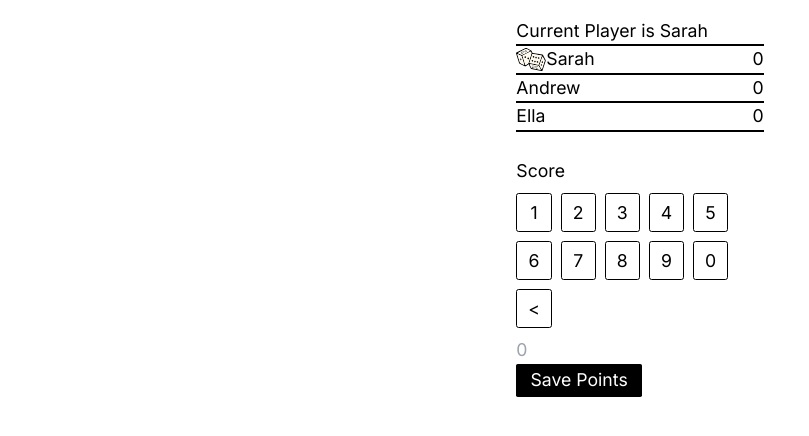
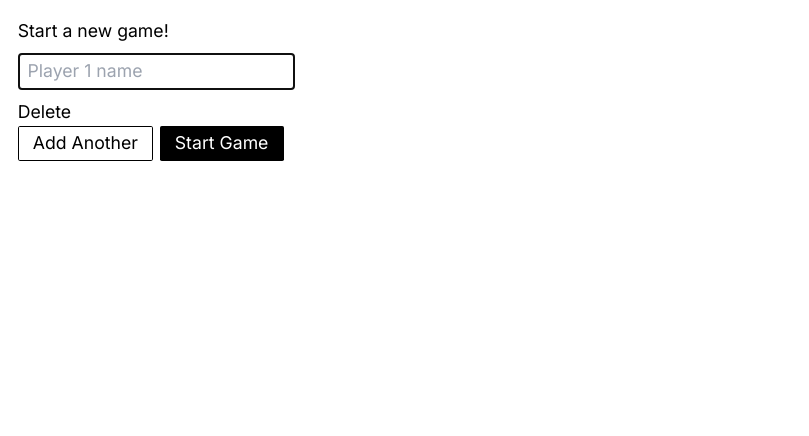
Before and after one commit to sarahholden/gintiki, a Next.js app: page / in a window 1280 px wide. Shown: the top 436 px of the page, without its empty margins (0-809 px from the left). Built offline with nearby package versions, Linux system fonts and the light colour scheme.

Commit message:
Updates for gintiki

```diff
--- a/app/globals.css
+++ b/app/globals.css
@@ -28,11 +28,17 @@ body {
 .btn {
   border-radius: 0.2rem;
   padding: 0.4rem 1.6rem;
+  border: 1px solid currentColor;
 }
 
 .btn--primary {
   background-color: black;
   color: white;
+  border-color: transparent;
+}
+.btn--secondary {
+  background-color: white;
+  color: black;
 }
 
 .add-board {
--- a/app/page.tsx
+++ b/app/page.tsx
@@ -1,198 +1,124 @@
 "use client";
 
+import { Game } from "@/components/Game";
 import Header from "@/components/Header";
-import Image from "next/image";
-import React, {
-  EventHandler,
-  FormEvent,
-  FormEventHandler,
-  useState,
-} from "react";
+import React, { useState } from "react";
+import { Player } from "@/types/types";
 
-export type Player = {
-  name: string;
-  score: number;
-  id: number;
+const newPlayerInitial = {
+  name: "",
+  id: Math.floor(Math.random() * 100),
+  score: 0,
 };
 
-// Track turn number 0 - 3
-// Track players, including their score
-const initialPlayers = [
-  {
-    name: "Sarah",
-    score: 0,
-    id: 132123123,
-  },
-  {
-    name: "Andrew",
-    score: 0,
-    id: 132163123,
-  },
-  {
-    name: "Ella",
-    score: 0,
-    id: 1321123,
-  },
-];
-
-export function Game() {
-  const [players, setPlayers] = useState(initialPlayers);
-  const [turnNumber, setTurnNumber] = useState(0);
-  const currentPlayer = players[turnNumber];
-
-  const onSaveScore = (score: number) => {
-    let playersDupe = [...players];
-    playersDupe[turnNumber].score += score;
-    setPlayers(playersDupe);
-    switchTurn();
+export function StartScreen({
+  players,
+  setPlayers,
+  setGameStarted,
+}: {
+  players: Player[];
+  setPlayers: React.Dispatch<React.SetStateAction<Player[]>>;
+  setGameStarted: React.Dispatch<React.SetStateAction<boolean>>;
+}) {
+  const [index, setIndex] = useState(0);
+  const handleStartClick = () => {
+    setGameStarted(true);
   };
 
-  function switchTurn() {
-    if (turnNumber < players.length - 1) {
-      setTurnNumber(turnNumber + 1);
-    } else {
-      setTurnNumber(0);
-    }
-  }
+  const handleAddSubmit = (e: React.FormEvent<HTMLFormElement>) => {
+    e.preventDefault();
+    console.log("here");
+    console.log(players);
+    setPlayers([
+      ...players,
+      {
+        name: "",
+        id: Math.floor(Math.random() * 100),
+        score: 0,
+      },
+    ]);
+  };
+
+  const handleChange = (e: React.FormEvent<HTMLInputElement>, i: number) => {
+    const value = e.currentTarget.value;
+    const playersCopy = [...players];
+    playersCopy[i].name = value;
+    setPlayers(playersCopy);
+  };
+
+  const handleDelete = (i: number) => {
+    const deleteVal = [...players];
+    deleteVal.splice(i, 1);
+    setPlayers(deleteVal);
+  };
 
   return (
-    <section className="mx-auto max-w-md">
-      <PlayersList players={players} currentPlayer={currentPlayer} />
-      <AddScore currentPlayer={currentPlayer} onSaveScore={onSaveScore} />
-    </section>
-  );
-}
+    <>
+      <h2 className="mb-4">Start a new game!</h2>
+      <form onSubmit={(e) => handleAddSubmit(e)}>
+        <div>
+          {players.map((player, i) => (
+            <div className="hello" key={player?.id ? player.id : i}>
+              <div className="mb-4">
+                <label htmlFor={`player-${i}`} className="sr-only">
+                  Player ${i + 1} Name
+                </label>
+                <input
+                  type="text"
+                  id={`player-${i}`}
+                  name={`player-${i}`}
+                  className="border border-black px-4 py-2"
+                  placeholder={`Player ${i + 1} name`}
+                  value={player?.name ?? ""}
+                  onChange={(e) => handleChange(e, i)}
+                  required
+                  autoFocus
+                />
+              </div>
+              <button type="button" onClick={() => handleDelete(i)}>
+                Delete
+              </button>
+            </div>
+          ))}
 
-export function PlayersList({
-  players,
-  currentPlayer,
-}: {
-  players: Player[];
-  currentPlayer: Player;
-}) {
-  return (
-    <>
-      <p>Current Player is {currentPlayer.name}</p>
-      <ul className="list-none border-black border-b-2">
-        {players.map((player) => {
-          return (
-            <li key={player.id} className="flex border-black border-t-2">
-              {currentPlayer.id === player.id && (
-                <Image
-                  src="/dice.svg"
-                  width={30}
-                  height={30}
-                  alt="Picture of the author"
-                />
-              )}
-              <p className="flex-auto">{player.name}</p>
-              <p className="ml-auto">{player.score}</p>
-            </li>
-          );
-        })}
-      </ul>
+          <div>
+            <button type="submit" className="btn btn--secondary mr-3">
+              Add Another
+            </button>
+            <button
+              type="button"
+              onClick={handleStartClick}
+              className="btn btn--primary"
+            >
+              Start Game
+            </button>
+          </div>
+        </div>
+      </form>
     </>
   );
 }
 
-export function AddScore({
-  currentPlayer,
-  onSaveScore,
-}: {
-  currentPlayer: Player;
-  onSaveScore: any;
-}) {
-  const [score, setScore] = useState(
-    `${currentPlayer.score !== 0 ? currentPlayer.score.toString() : ""}`
-  );
-
-  const handleScoreSubmit = (e: FormEvent<HTMLFormElement>) => {
-    e.preventDefault();
-    if (score) {
-      onSaveScore(parseInt(score));
-      setScore("");
-    }
-  };
-
-  const handleNumberClick = (e: React.MouseEvent<HTMLFieldSetElement>) => {
-    const newValue = (e.target as HTMLButtonElement).value;
-
-    if (newValue === undefined) return;
-
-    const newScore =
-      newValue === "X"
-        ? score.substring(0, score.length - 1)
-        : score + newValue;
-    setScore(newScore);
-  };
-
-  // Event delegation + value
-
-  return (
-    <form onSubmit={(e) => handleScoreSubmit(e)} className="add-board">
-      <label htmlFor="score">Score</label>
-      <fieldset
-        className="add-board__buttons"
-        onClick={(e) => handleNumberClick(e)}
-      >
-        <button type="button" value="1">
-          1
-        </button>
-        <button type="button" value="2">
-          2
-        </button>
-        <button type="button" value="3">
-          3
-        </button>
-        <button type="button" value="4">
-          4
-        </button>
-        <button type="button" value="5">
-          5
-        </button>
-        <button type="button" value="6">
-          6
-        </button>
-        <button type="button" value="7">
-          7
-        </button>
-        <button type="button" value="8">
-          8
-        </button>
-        <button type="button" value="9">
-          9
-        </button>
-        <button type="button" value="0">
-          0
-        </button>
-        <button type="button" value="X">
-          &lt;
-        </button>
-      </fieldset>
-      <div className="add-board__submit-row">
-        <input
-          type="number"
-          id="score"
-          name="score"
-          placeholder="0"
-          required
-          onChange={(e: React.ChangeEvent<HTMLInputElement>) => {
-            setScore(e.target.value);
-          }}
-          value={score}
-        />
-        <button type="submit" className="btn btn--primary">
-          Save Points
-        </button>
-      </div>
-    </form>
-  );
-}
-
 export default function Home() {
+  const [players, setPlayers] = useState([
+    {
+      name: "",
+      id: Math.floor(Math.random() * 100),
+      score: 0,
+    },
+  ]);
+  const [gameStarted, setGameStarted] = useState(false);
   return (
     <main>
-      <Game />
+      {gameStarted && players?.length > 0 ? (
+        <Game players={players} setPlayers={setPlayers} />
+      ) : (
+        <StartScreen
+          players={players}
+          setPlayers={setPlayers}
+          setGameStarted={setGameStarted}
+        />
+      )}
     </main>
   );
 }
--- /dev/null
+++ b/components/Game.tsx
@@ -0,0 +1,172 @@
+import React, {
+  Dispatch,
+  EventHandler,
+  FormEvent,
+  FormEventHandler,
+  SetStateAction,
+  useState,
+} from "react";
+import Image from "next/image";
+import { Player } from "@/types/types";
+
+// Track turn number 0 - 3
+// Track players, including their score
+
+export function Game({
+  players,
+  setPlayers,
+}: {
+  players: Player[];
+  setPlayers: Dispatch<SetStateAction<Player[]>>;
+}) {
+  const [turnNumber, setTurnNumber] = useState(0);
+  const currentPlayer = players[turnNumber];
+
+  const onSaveScore = (score: number) => {
+    let playersDupe = [...players];
+    playersDupe[turnNumber].score += score;
+    setPlayers(playersDupe);
+    switchTurn();
+  };
+
+  function switchTurn() {
+    if (turnNumber < players.length - 1) {
+      setTurnNumber(turnNumber + 1);
+    } else {
+      setTurnNumber(0);
+    }
+  }
+
+  return (
+    <section className="mx-auto max-w-md">
+      <PlayersList players={players} currentPlayer={currentPlayer} />
+      <AddScore currentPlayer={currentPlayer} onSaveScore={onSaveScore} />
+    </section>
+  );
+}
+
+export function PlayersList({
+  players,
+  currentPlayer,
+}: {
+  players: Player[];
+  currentPlayer: Player;
+}) {
+  return (
+    <>
+      <p>Current Player is {currentPlayer.name}</p>
+      <ul className="list-none border-black border-b-2">
+        {players.map((player) => {
+          return (
+            <li key={player.id} className="flex border-black border-t-2">
+              {currentPlayer.id === player.id && (
+                <Image
+                  src="/dice.svg"
+                  width={30}
+                  height={30}
+                  alt="Picture of the author"
+                />
+              )}
+              <p className="flex-auto">{player.name}</p>
+              <p className="ml-auto">{player.score}</p>
+            </li>
+          );
+        })}
+      </ul>
+    </>
+  );
+}
+
+export function AddScore({
+  currentPlayer,
+  onSaveScore,
+}: {
+  currentPlayer: Player;
+  onSaveScore: any;
+}) {
+  const [score, setScore] = useState(
+    `${currentPlayer.score !== 0 ? currentPlayer.score.toString() : ""}`
+  );
+
+  const handleScoreSubmit = (e: FormEvent<HTMLFormElement>) => {
+    e.preventDefault();
+    if (score) {
+      onSaveScore(parseInt(score));
+      setScore("");
+    }
+  };
+
+  const handleNumberClick = (e: React.MouseEvent<HTMLFieldSetElement>) => {
+    const newValue = (e.target as HTMLButtonElement).value;
+
+    if (newValue === undefined) return;
+
+    const newScore =
+      newValue === "X"
+        ? score.substring(0, score.length - 1)
+        : score + newValue;
+    setScore(newScore);
+  };
+
+  // Event delegation + value
+
+  return (
+    <form onSubmit={(e) => handleScoreSubmit(e)} className="add-board">
+      <label htmlFor="score">Score</label>
+      <fieldset
+        className="add-board__buttons"
+        onClick={(e) => handleNumberClick(e)}
+      >
+        <button type="button" value="1">
+          1
+        </button>
+        <button type="button" value="2">
+          2
+        </button>
+        <button type="button" value="3">
+          3
+        </button>
+        <button type="button" value="4">
+          4
+        </button>
+        <button type="button" value="5">
+          5
+        </button>
+        <button type="button" value="6">
+          6
+        </button>
+        <button type="button" value="7">
+          7
+        </button>
+        <button type="button" value="8">
+          8
+        </button>
+        <button type="button" value="9">
+          9
+        </button>
+        <button type="button" value="0">
+          0
+        </button>
+        <button type="button" value="X">
+          &lt;
+        </button>
+      </fieldset>
+      <div className="add-board__submit-row">
+        <input
+          type="number"
+          id="score"
+          name="score"
+          placeholder="0"
+          required
+          onChange={(e: React.ChangeEvent<HTMLInputElement>) => {
+            setScore(e.target.value);
+          }}
+          value={score}
+        />
+        <button type="submit" className="btn btn--primary">
+          Save Points
+        </button>
+      </div>
+    </form>
+  );
+}
--- /dev/null
+++ b/types/types.ts
@@ -0,0 +1,5 @@
+export type Player = {
+  name: string;
+  score: number;
+  id: number;
+};
```
